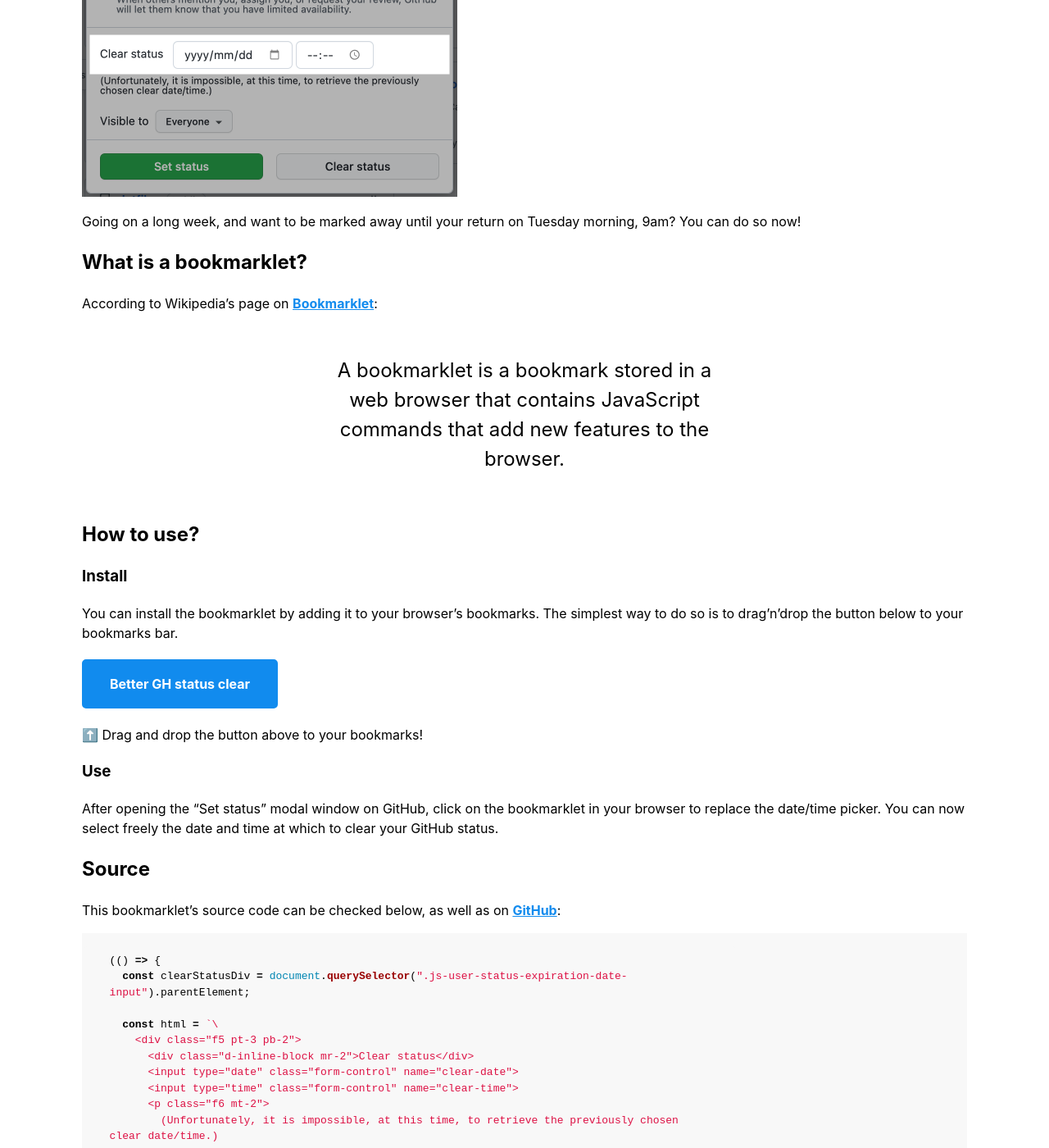
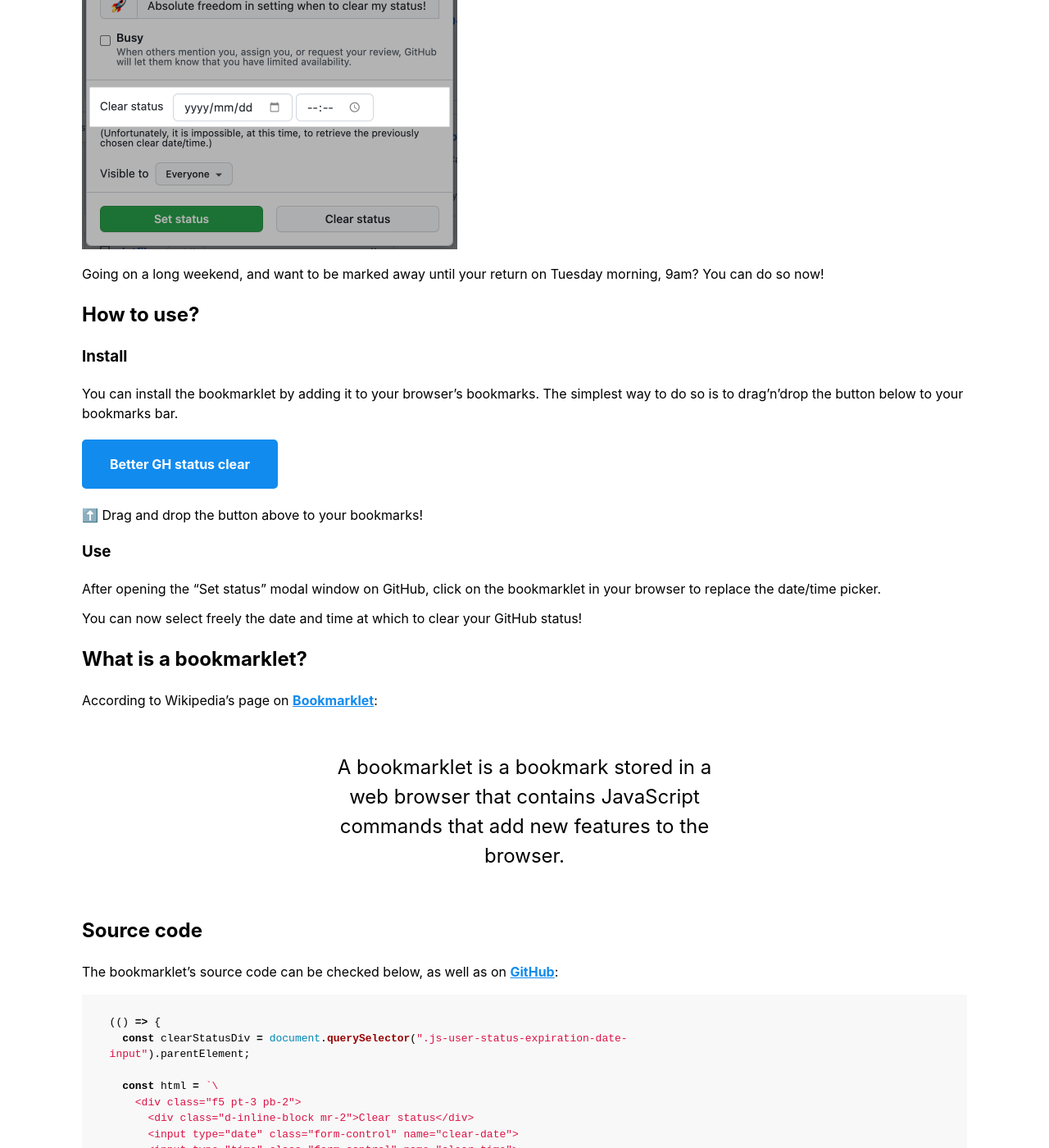
Before and after one commit to davidstosik/better_gh_status_clear, a Jekyll site: the page built from index.md, in a window 1280 px wide and 1400 px high, scrolled down 1136 px. Shown: the whole window at 82% size. Built offline with Jekyll 4.4.1, drawn with Linux system fonts in a browser that asks for light colours; nearby versions of some CDN libraries; part of the change alters nothing that is shown; some of the changed text lies outside the part shown.

Commit message:
Improve copy

````diff
--- a/_config.yml
+++ b/_config.yml
@@ -1,6 +1,6 @@
-title: Better GitHub status clear
+title: ⏲️  Better GitHub status time picker
 description: >-
-  A bookmarklet that lets you pick date and time to clear your GitHub status.
+  Freely pick when your GitHub status clears!
 
 baseurl: "/better_gh_status_clear"
 url: "davidstosik.github.io"
--- a/index.md
+++ b/index.md
@@ -1,7 +1,10 @@
 ---
 lang: en
 layout: default
+title: ""
 ---
+
+## What does this solve?
 
 GitHub only provides a few options to automatically clear one's status in the future:
 
@@ -9,17 +12,11 @@ GitHub only provides a few options to automatically clear one's status in the fu
 
 This can be annoying if for example, one wants to set a "busy" status for a couple weeks in a row, or even until a later day in the week.
 
-The bookmarklet provided below replaces the limited option with a date and a time picker, which provide complete flexibility in how to set when one's GitHub status will be cleared.
+The bookmarklet provided below replaces the limited option with a date and a time picker, which provide complete flexibility in how to set when that GitHub status will be cleared.
 
 <img src="{{site.baseurl}}/static/better-gh-status-clear.png" alt="Better GH status clear screenshot" width="458" />
 
-Going on a long week, and want to be marked away until your return on Tuesday morning, 9am? You can do so now!
-
-## What is a bookmarklet?
-
-According to Wikipedia's page on [Bookmarklet](https://en.wikipedia.org/wiki/Bookmarklet):
-
-> A bookmarklet is a bookmark stored in a web browser that contains JavaScript commands that add new features to the browser.
+Going on a long weekend, and want to be marked away until your return on Tuesday morning, 9am? You can do so now!
 
 ## How to use?
 
@@ -36,11 +33,19 @@ The simplest way to do so is to drag'n'drop the button below to your bookmarks b
 
 ### Use
 
-After opening the "Set status" modal window on GitHub, click on the bookmarklet in your browser to replace the date/time picker. You can now select freely the date and time at which to clear your GitHub status.
+After opening the "Set status" modal window on GitHub, click on the bookmarklet in your browser to replace the date/time picker.
 
-## Source
+You can now select freely the date and time at which to clear your GitHub status!
 
-This bookmarklet's source code can be checked below, as well as on [GitHub](https://github.com/davidstosik/better_gh_status_clear):
+## What is a bookmarklet?
+
+According to Wikipedia's page on [Bookmarklet](https://en.wikipedia.org/wiki/Bookmarklet):
+
+> A bookmarklet is a bookmark stored in a web browser that contains JavaScript commands that add new features to the browser.
+
+## Source code
+
+The bookmarklet's source code can be checked below, as well as on [GitHub](https://github.com/davidstosik/better_gh_status_clear):
 
 ```js
 {{ bookmarklet }}
````
Also changed, not shown: README.md.
